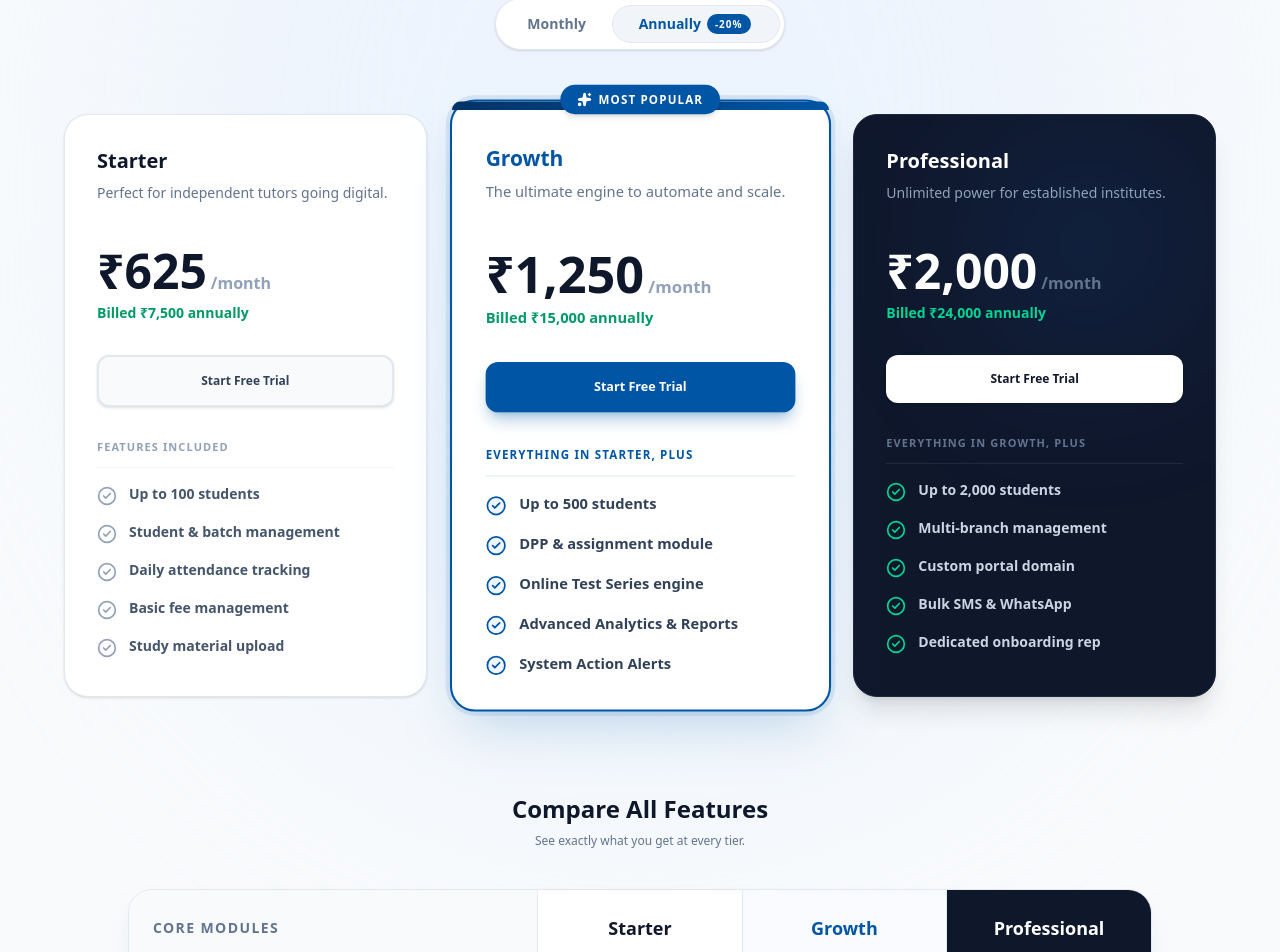
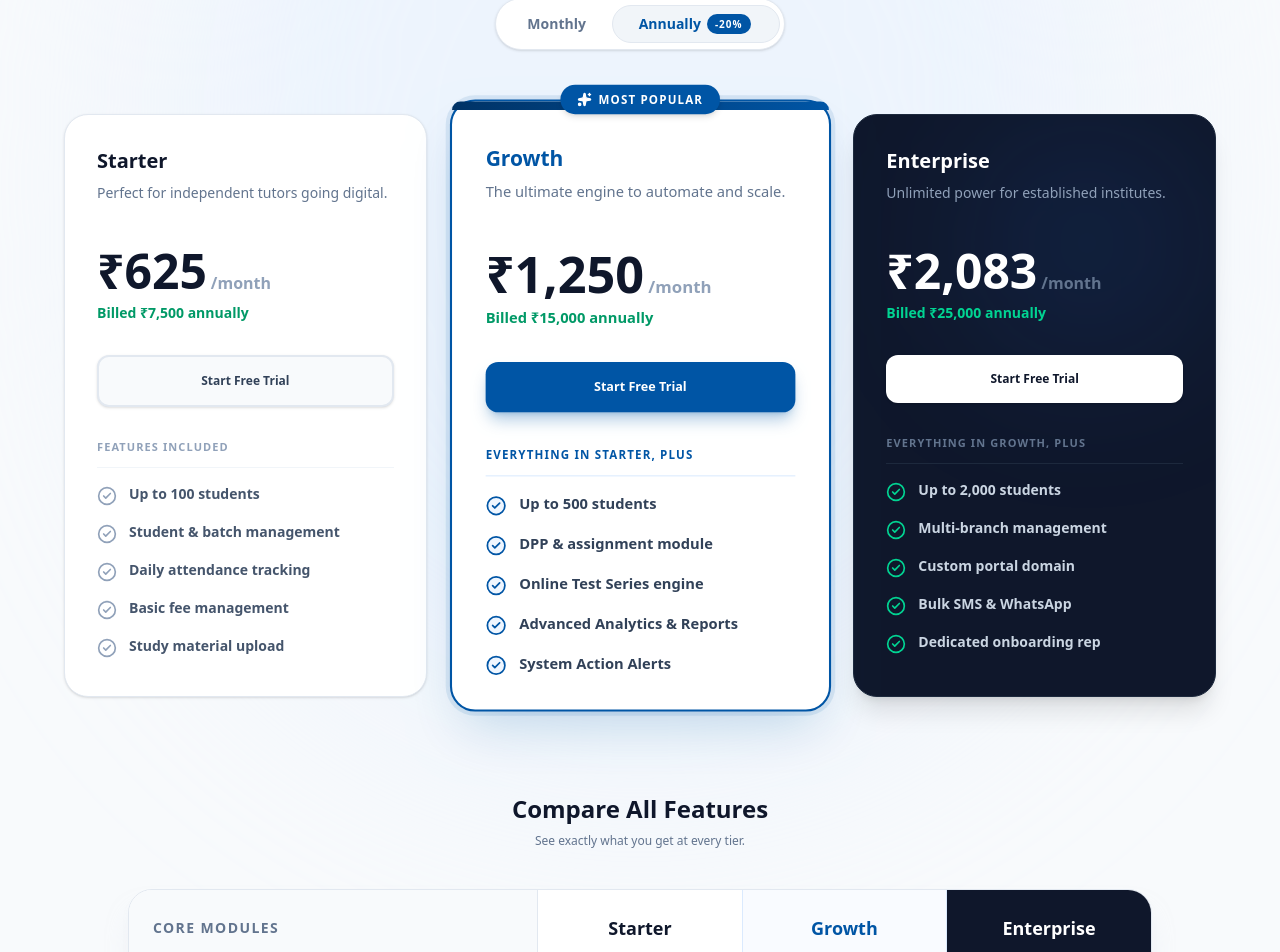
Before and after one commit to saurabhraj230125/cw, a Next.js app: page / in a window 1280 px wide. Shown: the part 4226-5178 px from the top of the page. Built offline with nearby package versions, Linux system fonts and the light colour scheme.

Commit message:
Updated Dashboard UI and Auth routing

```diff
--- a/src/app/dashboard/settings/_components/BillingTab.tsx
+++ b/src/app/dashboard/settings/_components/BillingTab.tsx
@@ -83,7 +83,7 @@ export default function BillingTab(props: BillingProps) {
     return () => { isMounted = false; };
   }, [supabase]);
 
-  // 🚨 DYNAMIC PLAN LIMITS IMPLEMENTED HERE
+  // 🚨 DYNAMIC PLAN LIMITS (Perfectly synced with Landing Page limits)
   let studentsMax = 100;
   let storageMax = 1; // 1 GB Default for Starter / Free Trial
 
@@ -93,7 +93,7 @@ export default function BillingTab(props: BillingProps) {
     studentsMax = 500;
     storageMax = 10;
   } else if (planName.includes("Enterprise")) {
-    studentsMax = 5000;
+    studentsMax = 2000; // Synced with the new Enterprise 2k limit
     storageMax = 100;
   }
 
@@ -191,12 +191,15 @@ export default function BillingTab(props: BillingProps) {
           <div className="p-6 grid grid-cols-1 sm:grid-cols-2 gap-6">
             {[
               { label: "Active Students", used: liveStudentCount, max: studentsMax, unit: "students", color: "bg-[#0055a5]" },
-              { label: "Storage Used",    used: storageUsed,   max: storageMax,  unit: "GB",        color: "bg-amber-500" },
+              { label: "Storage Used",    used: storageUsed,  max: storageMax,  unit: "GB",        color: "bg-amber-500" },
             ].map(s => (
               <div key={s.label}>
                 <div className="flex justify-between items-center mb-2">
                   <span className="text-xs font-bold text-slate-600">{s.label}</span>
-                  <span className="text-xs font-black text-slate-900 tabular-nums">{s.used} / {s.max === 5000 ? "∞" : s.max}</span>
+                  {/* 🚨 Formatted perfectly for commas */}
+                  <span className="text-xs font-black text-slate-900 tabular-nums">
+                    {s.used.toLocaleString('en-IN')} / {s.max.toLocaleString('en-IN')}
+                  </span>
                 </div>
                 <div className="w-full h-2 bg-slate-100 rounded-full overflow-hidden relative shadow-inner border border-slate-200">
                   <div
--- a/src/app/page.tsx
+++ b/src/app/page.tsx
@@ -35,7 +35,7 @@ const FAQS = [
   { q: "Can I upgrade my plan later?",                    a: "Yes. You can upgrade at any time. Your data, students, batches, and history carry forward completely. You never lose progress when you grow." },
   { q: "Does it support multiple batches?",               a: "Yes. All plans support multiple batches with independent schedules, teachers, student lists, attendance, study material, and fee structures — no data mixing." },
   { q: "Can students access the platform?",               a: "Every plan includes a student portal where students can view attendance, download study material, submit DPPs, take tests and check fee payment status without contacting the institute." },
-  { q: "Does CoachingWala build websites?",               a: "CoachingWala is a full institute management platform — not a website builder. The Professional plan supports a custom student portal domain so students access the portal from your own domain." },
+  { q: "Does CoachingWala build websites?",               a: "CoachingWala is a full institute management platform — not a website builder. The Enterprise plan supports a custom student portal domain so students access the portal from your own domain." },
 ];
 
 // ════════════════════════════════════════════════════════
@@ -174,7 +174,6 @@ function Hero({ onOpenDemo }: { onOpenDemo: () => void }) {
           </p>
         </div>
 
-        {/* The Glowing Video Player Widget */}
         <div className="relative max-w-5xl mx-auto group perspective-1000">
           <div className="relative rounded-2xl overflow-hidden border border-slate-200/60 bg-white shadow-[0_20px_60px_-15px_rgba(0,85,165,0.4)] transition-all duration-700 hover:shadow-[0_20px_60px_-15px_rgba(0,85,165,0.6)] hover:-translate-y-2">
             <div className="h-10 bg-slate-50/90 backdrop-blur-sm border-b border-slate-200 flex items-center px-4 gap-2 absolute top-0 w-full z-20">
@@ -203,10 +202,6 @@ function Hero({ onOpenDemo }: { onOpenDemo: () => void }) {
     </section>
   );
 }
-
-// ════════════════════════════════════════════════════════
-// PAGE SECTIONS
-// ════════════════════════════════════════════════════════
 
 function ProblemSolution() {
   const BEFORE = ["Paper attendance registers","Excel fee spreadsheets","WhatsApp study material groups","Manual fee tracking & receipts","Scattered student records"];
@@ -307,10 +302,8 @@ function Pricing() {
           <p className="mt-4 text-slate-500 text-lg max-w-xl mx-auto">No hidden fees. Every plan includes a full 7-day trial to experience the power of CoachingWala.</p>
         </div>
 
-        {/* ─── FLAWLESS MONTHLY / ANNUAL TOGGLE ─── */}
         <div className="flex justify-center mb-16 relative z-20">
           <div className="bg-white p-1.5 rounded-full border border-slate-200 flex items-center shadow-sm relative w-[290px] h-[52px]">
-            {/* The sliding pill background */}
             <div
               className="absolute inset-y-1.5 bg-slate-100 border border-slate-200 rounded-full transition-transform duration-300 ease-out z-0"
               style={{
@@ -318,7 +311,6 @@ function Pricing() {
                 transform: isAnnual ? 'translateX(110px)' : 'translateX(0px)'
               }}
             />
-            {/* Buttons */}
             <button
               onClick={() => setIsAnnual(false)}
               className={`relative w-[110px] h-full rounded-full text-[14px] font-black transition-colors duration-300 z-10 ${!isAnnual ? "text-slate-900" : "text-slate-500 hover:text-slate-700"}`}
@@ -334,10 +326,9 @@ function Pricing() {
           </div>
         </div>
 
-        {/* ─── DEDICATED PRICING CARDS ─── */}
         <div className="grid lg:grid-cols-3 gap-8 items-stretch max-w-6xl mx-auto mb-24">
 
-          {/* STARTER CARD */}
+          {/* STARTER CARD: ₹7,500/year */}
           <div className="bg-white rounded-3xl p-8 border border-slate-200 shadow-sm hover:shadow-xl hover:border-slate-300 transition-all duration-300 flex flex-col relative z-0">
             <h3 className="text-xl font-black text-slate-900 mb-2">Starter</h3>
             <p className="text-sm font-medium text-slate-500 mb-6 h-10">Perfect for independent tutors going digital.</p>
@@ -359,7 +350,7 @@ function Pricing() {
             </ul>
           </div>
 
-          {/* GROWTH CARD (HIGHLIGHTED) */}
+          {/* GROWTH CARD: ₹15,000/year */}
           <div className="bg-white rounded-3xl p-8 border-2 border-[#0055a5] shadow-2xl shadow-[#0055a5]/20 ring-4 ring-[#0055a5]/10 transform lg:scale-105 transition-all duration-300 flex flex-col relative z-10">
             <div className="absolute top-0 inset-x-0 h-2 bg-gradient-to-r from-[#003366] to-[#0055a5] rounded-t-3xl"/>
             <div className="absolute -top-4 left-1/2 -translate-x-1/2 bg-[#0055a5] text-white text-[11px] font-black uppercase tracking-widest px-4 py-1.5 rounded-full flex items-center gap-1.5 shadow-md whitespace-nowrap">
@@ -386,16 +377,16 @@ function Pricing() {
             </ul>
           </div>
 
-          {/* PROFESSIONAL CARD (DARK THEME) */}
+          {/* ENTERPRISE CARD: ₹25,000/year */}
           <div className="bg-slate-900 rounded-3xl p-8 border border-slate-800 shadow-xl flex flex-col relative overflow-hidden z-0">
             <div className="absolute top-0 right-0 w-64 h-64 bg-blue-500/10 blur-[80px] rounded-full pointer-events-none"/>
-            <h3 className="text-xl font-black text-white mb-2 relative z-10">Professional</h3>
+            <h3 className="text-xl font-black text-white mb-2 relative z-10">Enterprise</h3>
             <p className="text-sm font-medium text-slate-400 mb-6 h-10 relative z-10">Unlimited power for established institutes.</p>
             <div className="flex items-baseline gap-1 mb-2 relative z-10">
-              <span className="text-5xl font-black text-white">{"\u20b9"}{isAnnual ? "2,000" : "2,499"}</span>
+              <span className="text-5xl font-black text-white">{"\u20b9"}{isAnnual ? "2,083" : "2,999"}</span>
               <span className="text-base text-slate-500 font-bold">/month</span>
             </div>
-            <p className="text-sm font-bold text-emerald-400 mb-8 h-5 relative z-10">{isAnnual ? "Billed ₹24,000 annually" : "Billed monthly"}</p>
+            <p className="text-sm font-bold text-emerald-400 mb-8 h-5 relative z-10">{isAnnual ? "Billed ₹25,000 annually" : "Billed monthly"}</p>
             <Link href="/signup" className="w-full bg-white hover:bg-slate-200 text-slate-900 font-black py-4 rounded-xl text-center transition-colors mb-8 shadow-sm relative z-10">
               Start Free Trial
             </Link>
@@ -426,7 +417,7 @@ function Pricing() {
                     <th className="p-6 bg-slate-50 border-b border-slate-200 w-2/5 text-sm font-black text-slate-500 uppercase tracking-widest">Core Modules</th>
                     <th className="p-6 bg-white border-b border-slate-200 border-l w-1/5 text-center text-lg font-black text-slate-900">Starter</th>
                     <th className="p-6 bg-blue-50/40 border-b border-blue-100 border-l border-r border-[#0055a5]/20 w-1/5 text-center text-lg font-black text-[#0055a5]">Growth</th>
-                    <th className="p-6 bg-slate-900 border-b border-slate-800 border-l w-1/5 text-center text-lg font-black text-white">Professional</th>
+                    <th className="p-6 bg-slate-900 border-b border-slate-800 border-l w-1/5 text-center text-lg font-black text-white">Enterprise</th>
                   </tr>
                 </thead>
                 <tbody className="divide-y divide-slate-100">
```
